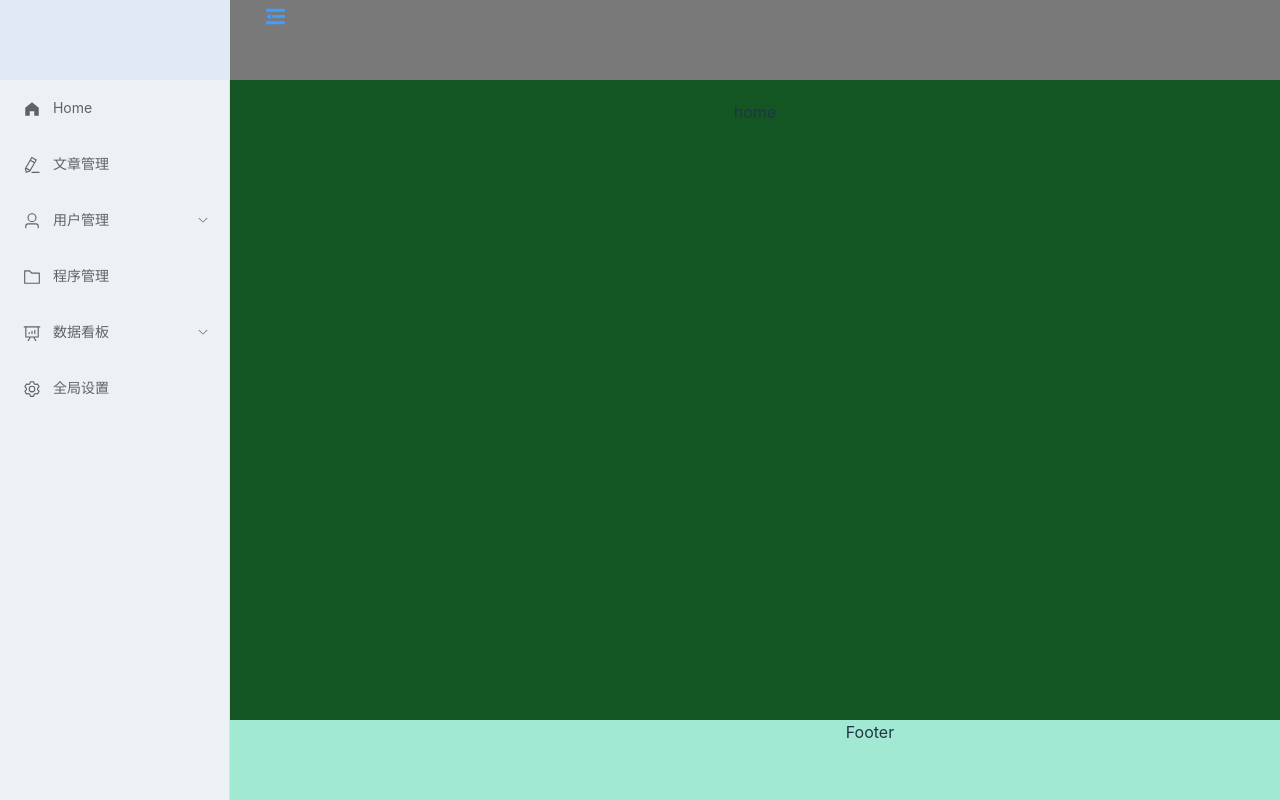
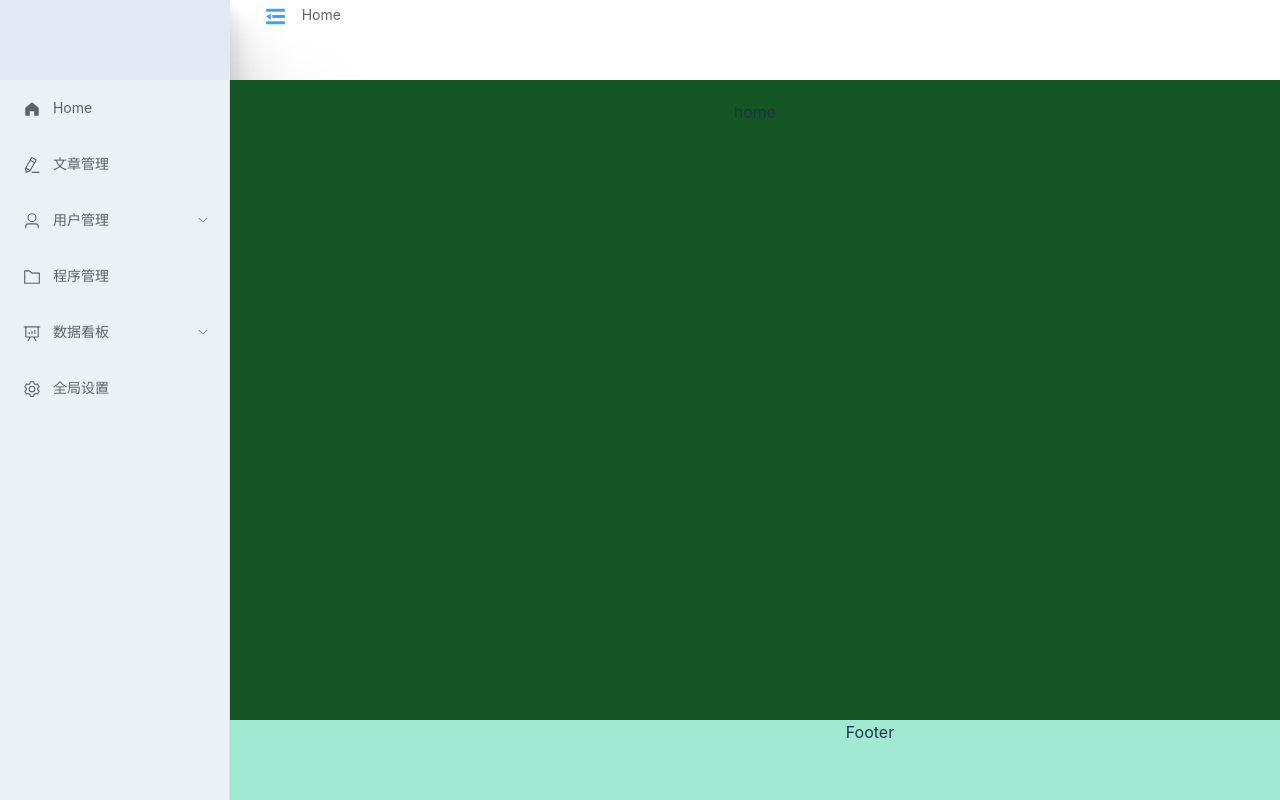
Before and after one commit to Axin668/axin-star, a Vue app: page /manage/home in a window 1280 px wide. Shown: the top 800 px of the page. Built offline with nearby package versions, Linux system fonts and the light colour scheme.

Commit message:
feat: add breadcrumb

```diff
--- a/package.json
+++ b/package.json
@@ -10,6 +10,7 @@
   },
   "dependencies": {
     "element-plus": "^2.3.8",
+    "path-to-regexp": "^6.2.1",
     "vue": "^3.3.4",
     "vue-router": "^4.2.4",
     "vuex": "^4.1.0"
--- /dev/null
+++ b/src/components/Breadcrumb/index.vue
@@ -0,0 +1,27 @@
+<template>
+    <el-breadcrumb :separator-icon="ArrowRight" class="bread">
+      <el-breadcrumb-item v-for="item in routers" :key="item.path" :to="{ path: item?.path }">
+              {{ item?.name }}
+      </el-breadcrumb-item>
+    </el-breadcrumb>
+  </template>
+
+  <script lang="ts" setup name="Breadcrumb">
+  import { useRouter } from "vue-router";
+  import { ArrowRight } from '@element-plus/icons-vue'
+  import { computed } from "vue";
+  const router = useRouter()
+  // 当前路由的匹配记录
+  console.log(router.currentRoute.value.matched)
+  const routers = computed(()=>{
+      // 过滤掉没有icon的, 也就是第一级
+      return router.currentRoute.value.matched.filter(item => item.meta.icon)
+  })
+  </script>
+
+  <style lang="scss" scoped>
+  /* 这里为了跟收起图标对其 */
+  .bread{
+      margin-top: 8px;
+  }
+  </style>
--- a/src/components/SideBar/SideBarItem.vue
+++ b/src/components/SideBar/SideBarItem.vue
@@ -18,7 +18,10 @@
 
 <script lang="ts" setup>
 import { ref } from 'vue'
-const props = defineProps(['item', 'base_path'])
+const props = defineProps<{
+    item: any
+    base_path: string
+}>()
 const cur_path = ref(props.base_path + props.item.path)
 </script>
 
--- a/src/components/SideBar/index.vue
+++ b/src/components/SideBar/index.vue
@@ -53,7 +53,9 @@ import { ref } from 'vue'
 import Logo from './Logo.vue'
 import SideBarItem from './SideBarItem.vue'
 
-const props = defineProps(['isCollapse'])
+const props = defineProps<{
+  isCollapse: boolean
+}>()
 const base = '/manage/'
 const selectKey = ref('')
 const handleSelect = (key: string) => {
--- a/src/layout/AppManageLayout.vue
+++ b/src/layout/AppManageLayout.vue
@@ -12,6 +12,9 @@
                 <el-icon :size="25"><fold/></el-icon>
               </el-button>
             </el-col>
+            <el-col :span="12">
+              <Breadcrumb />
+            </el-col>
           </el-row>
         </el-header>
         <el-main class="main"><router-view/></el-main>
@@ -23,6 +26,7 @@
 
 <script lang="ts" setup>
 import SideBar from '@/components/SideBar/index.vue';
+import Breadcrumb from '@/components/Breadcrumb/index.vue'
 import { ref } from 'vue'
 import { Fold } from '@element-plus/icons-vue'
 
@@ -46,7 +50,6 @@ const toggle = ():void => {
       100px 100px 80px rgba(0, 0, 0, 0.07)
     }
     .header {
-        background: #797979;
         height: 80px;
         width: 100vw;
         box-shadow:
```
Also changed, not shown: src/components/Hamburger/index.vue (added, +11 -0 lines), src/router.d.ts (added, +9 -0 lines).
